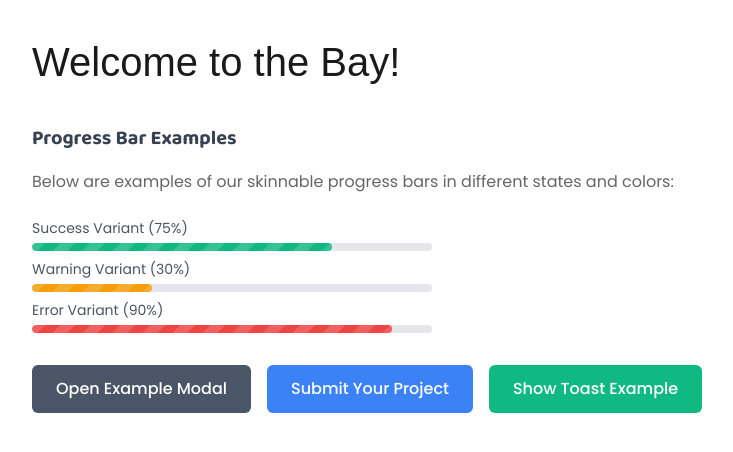
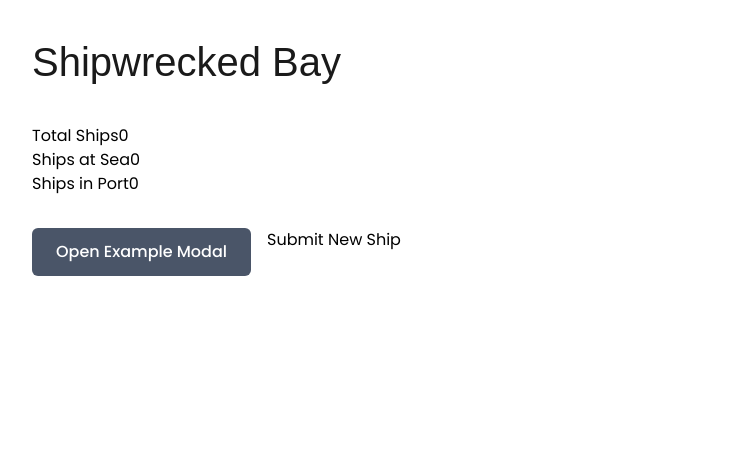
Before and after one commit to thedev132/shipwrecked, a Next.js app: page /bay in a window 1280 px wide. Shown: the top 452 px of the page, without its empty margins (40-773 px from the left). Built offline with nearby package versions, Linux system fonts and the light colour scheme; a web font is replaced by a local one.

Commit message:
Add a loading modal to predownload assets

```diff
--- a/app/bay/page.tsx
+++ b/app/bay/page.tsx
@@ -6,88 +6,88 @@ import Modal from '@/components/common/Modal';
 import Toast from '@/components/common/Toast';
 import { useState } from 'react';
 
-export default function BayPage() {
+export default function Bay() {
   const [isModalOpen, setIsModalOpen] = useState(false);
-  const [toastMessage, setToastMessage] = useState<string | null>(null);
-  const [toastType, setToastType] = useState<'success' | 'error' | 'info' | 'warning'>('info');
+  const [showToast, setShowToast] = useState(false);
 
-  const showToast = (message: string, type: 'success' | 'error' | 'info' | 'warning' = 'info') => {
-    setToastMessage(message);
-    setToastType(type);
+  const handleOpenModal = () => {
+    setIsModalOpen(true);
+  };
+
+  const handleCloseModal = () => {
+    setIsModalOpen(false);
+  };
+
+  const handleSubmit = () => {
+    setShowToast(true);
+    setTimeout(() => setShowToast(false), 3000);
   };
 
   return (
     <div className={styles.container}>
-      <h1 className={styles.title}>Welcome to the Bay!</h1>
+      <div className={styles.content}>
+        <h1 className={styles.title}>Shipwrecked Bay</h1>
 
-      <div className={styles.progressSection}>
-        <h2>Progress Bar Examples</h2>
-        <p className={styles.description}>
-          Below are examples of our skinnable progress bars in different states and colors:
-        </p>
-        <div style={{ maxWidth: '400px' }}>
-          <ProgressBar
-            value={75}
-            label="Success Variant (75%)"
-            variant="success"
-            height={8}
-          />
-          <ProgressBar
-            value={30}
-            label="Warning Variant (30%)"
-            variant="warning"
-            height={8}
-          />
-          <ProgressBar
-            value={90}
-            label="Error Variant (90%)"
-            variant="error"
-            height={8}
-          />
+        <div className={styles.stats}>
+          <div className={styles.statItem}>
+            <span className={styles.statLabel}>Total Ships</span>
+            <span className={styles.statValue}>0</span>
+          </div>
+          <div className={styles.statItem}>
+            <span className={styles.statLabel}>Ships at Sea</span>
+            <span className={styles.statValue}>0</span>
+          </div>
+          <div className={styles.statItem}>
+            <span className={styles.statLabel}>Ships in Port</span>
+            <span className={styles.statValue}>0</span>
           </div>
         </div>
 
         <div className={styles.actions}>
           <button
             className={styles.modalButton}
-          onClick={() => setIsModalOpen(true)}
+            onClick={handleOpenModal}
           >
             Open Example Modal
           </button>
-        <Link href="/submit" className={styles.submitButton}>
-          Submit Your Project
-        </Link>
-        <button
-          className={styles.toastButton}
-          onClick={() => showToast('This is an example toast notification!', 'success')}
+
+          <a
+            href="/bay/submit"
+            className={styles.submitLink}
           >
-          Show Toast Example
-        </button>
+            Submit New Ship
+          </a>
         </div>
 
         <Modal
           isOpen={isModalOpen}
-        onClose={() => setIsModalOpen(false)}
+          onClose={handleCloseModal}
           title="Example Modal"
-        okText="Got it!"
         >
-        <p>This is an example modal that demonstrates the following features:</p>
-        <ul className={styles.modalList}>
-          <li>Custom title and button text</li>
-          <li>Click outside to close</li>
-          <li>Escape key to close</li>
-          <li>Accessible focus management</li>
-          <li>Smooth animations</li>
+          <div className={styles.modalContent}>
+            <p>This is an example modal with the following features:</p>
+            <ul>
+              <li>Centered on screen</li>
+              <li>Backdrop blur effect</li>
+              <li>Close button</li>
+              <li>Custom title</li>
             </ul>
+            <button
+              className={styles.submitButton}
+              onClick={handleSubmit}
+            >
+              Submit
+            </button>
+          </div>
         </Modal>
 
-      {toastMessage && (
+        {showToast && (
           <Toast
-          message={toastMessage}
-          type={toastType}
-          onClose={() => setToastMessage(null)}
+            message="Form submitted successfully!"
+            onClose={() => setShowToast(false)}
           />
         )}
       </div>
+    </div>
   );
 }
--- a/app/page.tsx
+++ b/app/page.tsx
@@ -1,7 +1,69 @@
+'use client';
+import { useState } from 'react';
 import Story from "@/components/launch/Story";
-import { ReactLenis } from 'lenis/react'
+import { ReactLenis } from 'lenis/react';
+import LoadingModal from '@/components/common/LoadingModal';
+
+const loadingMessages = [
+  "Swabbing the decks...",
+  "Counting the doubloons...",
+  "Polishing the cannonballs...",
+  "Teaching the parrot to talk...",
+  "Burying the treasure...",
+  "Filling the rum barrels...",
+  "Sharpening the cutlasses...",
+  "Mending the sails...",
+  "Cleaning the spyglass...",
+  "Stocking the galley...",
+  "Checking the compass...",
+  "Raising the Jolly Roger...",
+  "Loading the cannon...",
+  "Untying the knots...",
+  "Hoisting the anchor...",
+  "Dusting off the treasure map...",
+  "Filling the water barrels...",
+  "Checking the rigging...",
+  "Waxing the figurehead...",
+  "Preparing the plank..."
+];
 
 export default function Home() {
+  const [isLoading, setIsLoading] = useState(true);
+
+  const handleLoadComplete = () => {
+    setIsLoading(false);
+  };
+
+  const imageUrls = [
+    // Wave images
+    ...Array.from({ length: 10 }, (_, i) => `/waves/${i + 1}.png`),
+    // Other large PNG files
+    '/signatures.png',
+    '/Key-personel.png',
+    '/shore.png',
+    '/logo.png',
+    '/hut.png',
+    '/location-icon.png',
+    '/faq.png',
+    '/bottlebig.png',
+    '/calendar-icon.png',
+    '/bottle.png',
+    '/bay.png',
+    '/back-arrow.png'
+  ];
+
+  const randomMessage = loadingMessages[Math.floor(Math.random() * loadingMessages.length)];
+
+  if (isLoading) {
+    return (
+      <LoadingModal
+        onLoadComplete={handleLoadComplete}
+        title={randomMessage}
+        imageUrls={imageUrls}
+      />
+    );
+  }
+
   return (
     <ReactLenis root>
       <div>
--- /dev/null
+++ b/components/common/LoadingModal.module.css
@@ -0,0 +1,65 @@
+.modalOverlay {
+  position: fixed;
+  top: 0;
+  left: 0;
+  right: 0;
+  bottom: 0;
+  background-color: #e2d7d6;
+  display: flex;
+  justify-content: center;
+  align-items: center;
+  z-index: 1000;
+}
+
+.modalContent {
+  background-color: #ffffff;
+  padding: 2rem;
+  border-radius: 8px;
+  width: 300px;
+  text-align: center;
+  box-shadow: 0 4px 6px rgba(0, 0, 0, 0.1);
+}
+
+.title {
+  color: #000000;
+  font-size: 1.5rem;
+  margin-bottom: 2rem;
+  font-weight: 600;
+}
+
+.spinner {
+  width: 50px;
+  height: 50px;
+  border: 4px solid rgba(0, 0, 0, 0.1);
+  border-radius: 50%;
+  border-top-color: #000000;
+  margin: 0 auto 2rem;
+  animation: spin 1s ease-in-out infinite;
+}
+
+@keyframes spin {
+  to {
+    transform: rotate(360deg);
+  }
+}
+
+.progressBar {
+  width: 100%;
+  height: 8px;
+  background-color: rgba(0, 0, 0, 0.1);
+  border-radius: 4px;
+  overflow: hidden;
+  margin-bottom: 0.5rem;
+}
+
+.progressFill {
+  height: 100%;
+  background-color: #4CAF50;
+  transition: width 0.3s ease;
+}
+
+.progressText {
+  color: #000000;
+  font-size: 0.9rem;
+  opacity: 0.8;
+}
--- /dev/null
+++ b/components/common/LoadingModal.tsx
@@ -0,0 +1,75 @@
+import { useEffect, useState } from 'react';
+import styles from './LoadingModal.module.css';
+
+interface LoadingModalProps {
+  onLoadComplete: () => void;
+  title?: string;
+  imageUrls: string[];
+}
+
+const LoadingModal: React.FC<LoadingModalProps> = ({
+  onLoadComplete,
+  title = 'Loading...',
+  imageUrls
+}) => {
+  const [progress, setProgress] = useState(0);
+
+  useEffect(() => {
+    const preloadImages = async () => {
+      const imageCount = imageUrls.length;
+      let loadedCount = 0;
+
+      const loadImage = (src: string): Promise<void> => {
+        return new Promise((resolve) => {
+          const img = new Image();
+          img.onload = () => {
+            loadedCount++;
+            setProgress(Math.round((loadedCount / imageCount) * 100));
+            resolve();
+          };
+          img.onerror = () => {
+            loadedCount++;
+            setProgress(Math.round((loadedCount / imageCount) * 100));
+            resolve();
+          };
+          img.src = src;
+        });
+      };
+
+      // Load all images
+      const imagePromises = imageUrls.map(url => loadImage(url));
+
+      try {
+        await Promise.all(imagePromises);
+        setTimeout(() => {
+          onLoadComplete();
+        }, 500);
+      } catch (error) {
+        console.error('Error preloading images:', error);
+        setTimeout(() => {
+          onLoadComplete();
+        }, 1000);
+      }
+    };
+
+    preloadImages();
+  }, [onLoadComplete, imageUrls]);
+
+  return (
+    <div className={styles.modalOverlay}>
+      <div className={styles.modalContent}>
+        <h2 className={styles.title}>{title}</h2>
+        <div className={styles.spinner} />
+        <div className={styles.progressBar}>
+          <div
+            className={styles.progressFill}
+            style={{ width: `${progress}%` }}
+          />
+        </div>
+        <div className={styles.progressText}>{progress}%</div>
+      </div>
+    </div>
+  );
+};
+
+export default LoadingModal;
```
Lines whose indentation alone changed are shown as unchanged.
